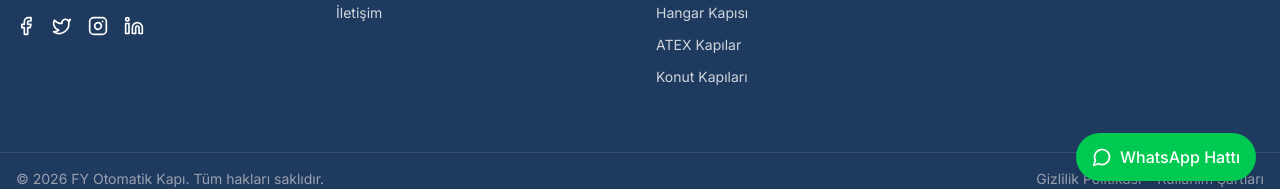
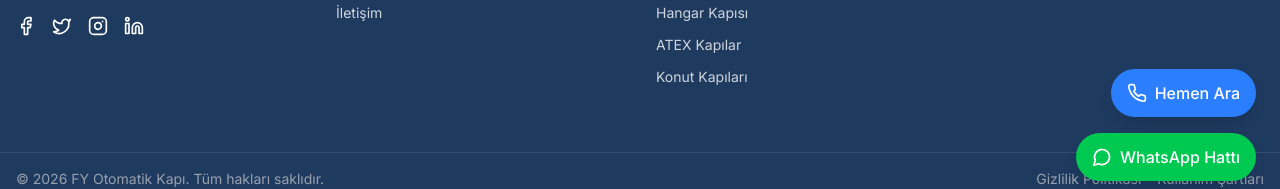
Before and after one commit to Muyubu1/OtomatikKapi, a Next.js app in the folder automatic-door-landing-page/: page / in a window 1280 px wide. Shown: the part 595-784 px from the top of the page. Built offline with nearby package versions, Linux system fonts and the light colour scheme.

Commit message:
feat: adds floating call button above whatsapp button

```diff
--- a/automatic-door-landing-page/app/page.tsx
+++ b/automatic-door-landing-page/app/page.tsx
@@ -8,6 +8,7 @@ import ProjectSolutionsSection from "@/components/project-solutions-section"
 import FAQSection from "@/components/faq-section"
 import Footer from "@/components/footer"
 import WhatsAppButton from "@/components/whatsapp-button"
+import CallButton from "@/components/call-button"
 import { HangarDoorReveal } from "@/components/ui/hangar-door-reveal"
 
 export default function Home() {
@@ -25,6 +26,7 @@ export default function Home() {
         <Footer />
       </HangarDoorReveal>
       <WhatsAppButton />
+      <CallButton />
     </main>
   )
 }
--- /dev/null
+++ b/automatic-door-landing-page/components/call-button.tsx
@@ -0,0 +1,17 @@
+"use client"
+
+import { Phone } from "lucide-react"
+
+export default function CallButton() {
+  const phoneNumber = "905422408699"
+
+  return (
+    <a
+      href={`tel:${phoneNumber}`}
+      className="fixed bottom-[88px] right-6 z-50 flex items-center gap-2 bg-blue-500 hover:bg-blue-600 text-white px-4 py-3 rounded-full shadow-lg transition-all hover:scale-105"
+    >
+      <Phone className="h-5 w-5" />
+      <span className="font-medium">Hemen Ara</span>
+    </a>
+  )
+}
```
